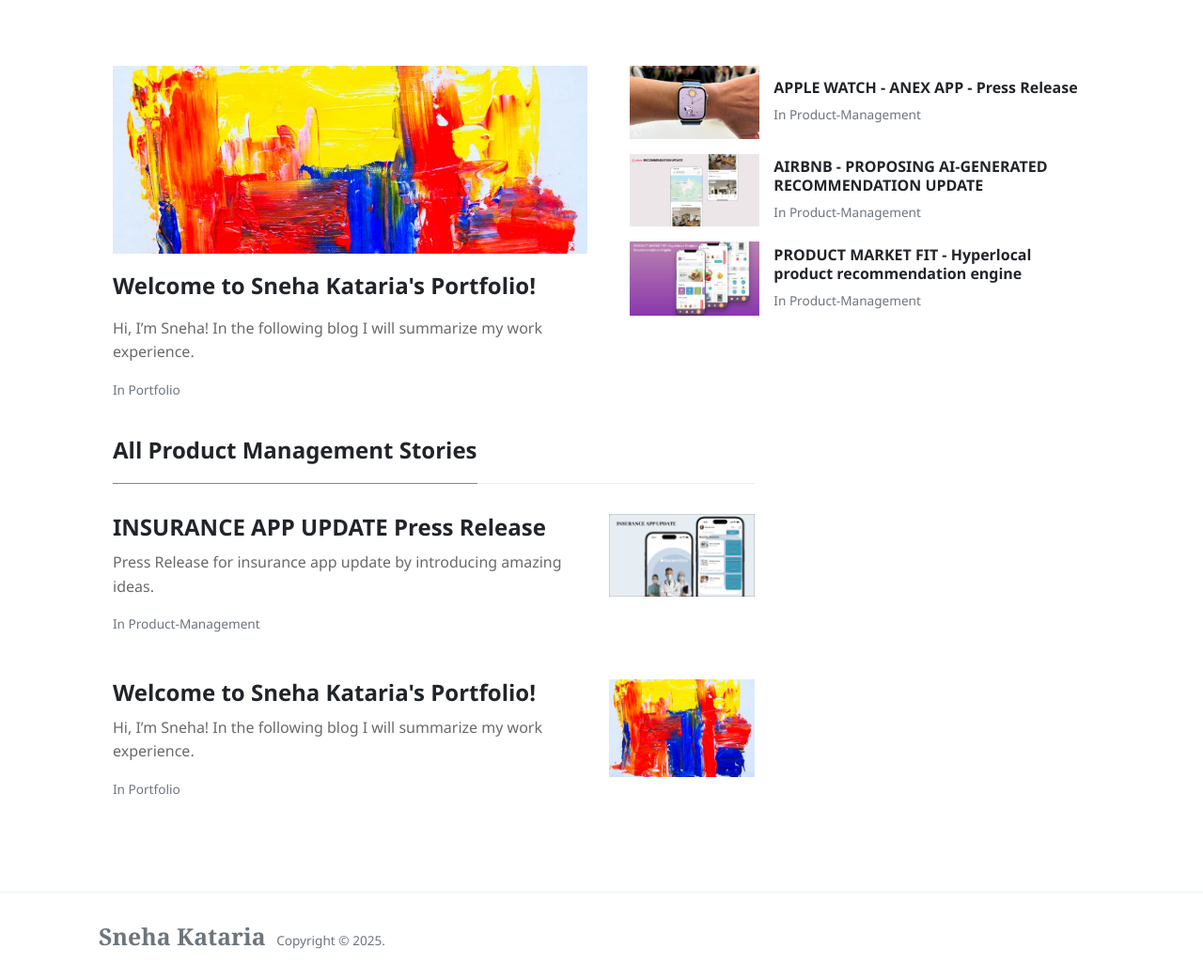
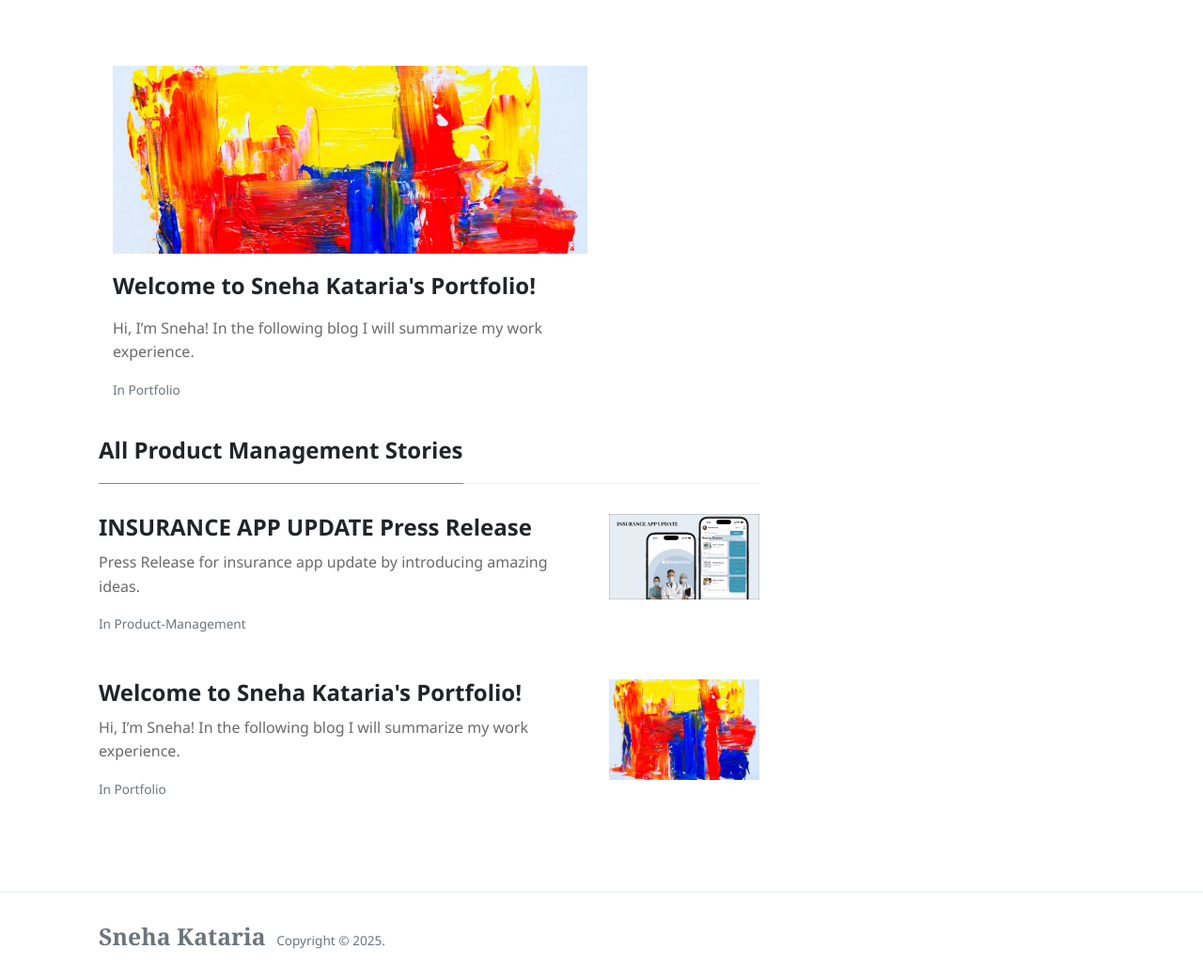
Before and after one commit to sneha-kataria/blog, a Jekyll site: the page built from index.html, in a window 1280 px wide and 1043 px high. Shown: the whole window at 94% size. Built offline with Jekyll 4.4.1, drawn with Linux system fonts in a browser that asks for light colours; nearby versions of some CDN libraries; the list of posts is cut into pages by our own code.

Commit message:
Removed latest blogs div.

```diff
--- a/index.html
+++ b/index.html
@@ -44,95 +44,94 @@ description: "Hey I am Sneha Kataria, and this my blog."
     </div>
     </div>
 
-    <div class="col-md-6">
-
-        <!-- second latest post -->
-<!--        {%- assign second_post = site.posts[1] -%}-->
-        {% assign second_post = site.posts | where: "path", "_posts/product-management/2024-11-01-apple-watch-annex.md" | first %}
-        <div class="mb-3 d-flex align-items-center">
-                {% if second_post.image %}
-                <div class="col-md-4">
-                <a href="{{site.baseurl}}{{second_post.url}}">
-                 <img class="w-100" src="{% if second_post.image contains "://" %}{{ second_post.image }}{% else %}{{ second_post.image | absolute_url }}{% endif %}" alt="{{ second_post.title }}">
-                </a>
-                </div>
-                {% endif %}
-                <div>
-                    <h2 class="mb-2 h6 font-weight-bold">
-                    <a class="text-dark" href="{{site.baseurl}}{{second_post.url}}">{{ second_post.title }}</a>
-                    </h2>
-                    <small class="d-block text-muted">
-                        In <span class="catlist">
-                        {% for category in second_post.categories %}
-                        <a class="text-capitalize text-muted smoothscroll" href="{{site.baseurl}}/categories.html#{{ category | downcase }}">{{ category }}</a><span class="sep">, </span>
-                        {% endfor %}
-                        </span>
-                    </small>
-                    <small class="text-muted">
-<!--                        {{ second_post.date | date: '%b %d, %Y' }}-->
-                    </small>
-                </div>
-            </div>
-
-        <!-- third latest post -->
-<!--        {%- assign third_post = site.posts[2] -%}-->
-        {% assign third_post = site.posts | where: "path", "_posts/product-management/2024-12-01-airbnb-proposal-ai-generated-recommendation.md" | first %}
-        <div class="mb-3 d-flex align-items-center">
-                {% if third_post.image %}
-                <div class="col-md-4">
-                <a href="{{site.baseurl}}{{third_post.url}}">
-                 <img class="w-100" src="{% if third_post.image contains "://" %}{{ third_post.image }}{% else %}{{site.baseurl}}/{{ third_post.image }}{% endif %}" alt="{{ third_post.title }}">
-                </a>
-                </div>
-                {% endif %}
-                <div>
-                    <h2 class="mb-2 h6 font-weight-bold">
-                    <a class="text-dark" href="{{site.baseurl}}{{third_post.url}}">{{ third_post.title }}</a>
-                    </h2>
-                    <small class="d-block text-muted">
-                        In <span class="catlist">
-                        {% for category in third_post.categories %}
-                        <a class="text-capitalize text-muted smoothscroll" href="{{site.baseurl}}/categories.html#{{ category | downcase }}">{{ category }}</a><span class="sep">, </span>
-                        {% endfor %}
-                        </span>
-                    </small>
-                    <small class="text-muted">
-<!--                        {{ third_post.date | date: '%b %d, %Y' }}-->
-                    </small>
-                </div>
-            </div>
-
-        <!-- fourth latest post -->
-<!--        {%- assign fourth_post = site.posts[3] -%}     -->
-        {% assign fourth_post = site.posts | where: "path", "_posts/product-management/2024-12-15-hyper-local-product-market-fit.md" | first %}
-        <div class="mb-3 d-flex align-items-center">
-                {% if fourth_post.image %}
-                <div class="col-md-4">
-                <a href="{{site.baseurl}}{{fourth_post.url}}">
-                <img class="w-100" src="{% if fourth_post.image contains "://" %}{{ fourth_post.image }}{% else %}{{site.baseurl}}/{{ fourth_post.image }}{% endif %}" alt="{{ fourth_post.title }}">
-                </a>
-                </div>
-                {% endif %}
-                <div>
-                    <h2 class="mb-2 h6 font-weight-bold">
-                    <a class="text-dark" href="{{site.baseurl}}{{fourth_post.url}}">{{ fourth_post.title }}</a>
-                    </h2>
-                    <small class="d-block text-muted">
-                        In <span class="catlist">
-                        {% for category in fourth_post.categories %}
-                        <a class="text-capitalize text-muted smoothscroll" href="{{site.baseurl}}/categories.html#{{ category | downcase }}">{{ category }}</a><span class="sep">, </span>
-                        {% endfor %}
-                        </span>
-                    </small>
-                    <small class="text-muted">
-<!--                        {{ fourth_post.date | date: '%b %d, %Y' }}-->
-                    </small>
-                </div>
-            </div>
-
-    </div>
-
-</div>
+<!--    <div class="col-md-6">-->
+<!--        &lt;!&ndash; second latest post &ndash;&gt;-->
+<!--&lt;!&ndash;        {%- assign second_post = site.posts[1] -%}&ndash;&gt;-->
+<!--        {% assign second_post = site.posts | where: "path", "_posts/product-management/2024-11-01-apple-watch-annex.md" | first %}-->
+<!--        <div class="mb-3 d-flex align-items-center">                -->
+<!--                {% if second_post.image %}-->
+<!--                <div class="col-md-4">-->
+<!--                <a href="{{site.baseurl}}{{second_post.url}}">-->
+<!--                 <img class="w-100" src="{% if second_post.image contains "://" %}{{ second_post.image }}{% else %}{{ second_post.image | absolute_url }}{% endif %}" alt="{{ second_post.title }}">-->
+<!--                </a>-->
+<!--                </div>-->
+<!--                {% endif %}                -->
+<!--                <div>-->
+<!--                    <h2 class="mb-2 h6 font-weight-bold">-->
+<!--                    <a class="text-dark" href="{{site.baseurl}}{{second_post.url}}">{{ second_post.title }}</a>-->
+<!--                    </h2>-->
+<!--                    <small class="d-block text-muted">-->
+<!--                        In <span class="catlist">-->
+<!--                        {% for category in second_post.categories %}-->
+<!--                        <a class="text-capitalize text-muted smoothscroll" href="{{site.baseurl}}/categories.html#{{ category | downcase }}">{{ category }}</a><span class="sep">, </span>-->
+<!--                        {% endfor %}-->
+<!--                        </span>                   -->
+<!--                    </small>-->
+<!--                    <small class="text-muted">-->
+<!--&lt;!&ndash;                        {{ second_post.date | date: '%b %d, %Y' }}&ndash;&gt;-->
+<!--                    </small>-->
+<!--                </div>-->
+<!--            </div>-->
+<!--        -->
+<!--        &lt;!&ndash; third latest post &ndash;&gt;-->
+<!--&lt;!&ndash;        {%- assign third_post = site.posts[2] -%}&ndash;&gt;-->
+<!--        {% assign third_post = site.posts | where: "path", "_posts/product-management/2024-12-01-airbnb-proposal-ai-generated-recommendation.md" | first %}-->
+<!--        <div class="mb-3 d-flex align-items-center">                -->
+<!--                {% if third_post.image %}-->
+<!--                <div class="col-md-4">-->
+<!--                <a href="{{site.baseurl}}{{third_post.url}}">-->
+<!--                 <img class="w-100" src="{% if third_post.image contains "://" %}{{ third_post.image }}{% else %}{{site.baseurl}}/{{ third_post.image }}{% endif %}" alt="{{ third_post.title }}">-->
+<!--                </a>-->
+<!--                </div>-->
+<!--                {% endif %}                -->
+<!--                <div>-->
+<!--                    <h2 class="mb-2 h6 font-weight-bold">-->
+<!--                    <a class="text-dark" href="{{site.baseurl}}{{third_post.url}}">{{ third_post.title }}</a>-->
+<!--                    </h2>-->
+<!--                    <small class="d-block text-muted">-->
+<!--                        In <span class="catlist">-->
+<!--                        {% for category in third_post.categories %}-->
+<!--                        <a class="text-capitalize text-muted smoothscroll" href="{{site.baseurl}}/categories.html#{{ category | downcase }}">{{ category }}</a><span class="sep">, </span>-->
+<!--                        {% endfor %}-->
+<!--                        </span>                   -->
+<!--                    </small>-->
+<!--                    <small class="text-muted">-->
+<!--&lt;!&ndash;                        {{ third_post.date | date: '%b %d, %Y' }}&ndash;&gt;-->
+<!--                    </small>-->
+<!--                </div>-->
+<!--            </div>-->
+<!--        -->
+<!--        &lt;!&ndash; fourth latest post &ndash;&gt;-->
+<!--&lt;!&ndash;        {%- assign fourth_post = site.posts[3] -%}     &ndash;&gt;-->
+<!--        {% assign fourth_post = site.posts | where: "path", "_posts/product-management/2024-12-15-hyper-local-product-market-fit.md" | first %}-->
+<!--        <div class="mb-3 d-flex align-items-center">                -->
+<!--                {% if fourth_post.image %}-->
+<!--                <div class="col-md-4">-->
+<!--                <a href="{{site.baseurl}}{{fourth_post.url}}">-->
+<!--                <img class="w-100" src="{% if fourth_post.image contains "://" %}{{ fourth_post.image }}{% else %}{{site.baseurl}}/{{ fourth_post.image }}{% endif %}" alt="{{ fourth_post.title }}">-->
+<!--                </a>-->
+<!--                </div>-->
+<!--                {% endif %}                -->
+<!--                <div>-->
+<!--                    <h2 class="mb-2 h6 font-weight-bold">-->
+<!--                    <a class="text-dark" href="{{site.baseurl}}{{fourth_post.url}}">{{ fourth_post.title }}</a>-->
+<!--                    </h2>-->
+<!--                    <small class="d-block text-muted">-->
+<!--                        In <span class="catlist">-->
+<!--                        {% for category in fourth_post.categories %}-->
+<!--                        <a class="text-capitalize text-muted smoothscroll" href="{{site.baseurl}}/categories.html#{{ category | downcase }}">{{ category }}</a><span class="sep">, </span>-->
+<!--                        {% endfor %}-->
+<!--                        </span>                   -->
+<!--                    </small>-->
+<!--                    <small class="text-muted">-->
+<!--&lt;!&ndash;                        {{ fourth_post.date | date: '%b %d, %Y' }}&ndash;&gt;-->
+<!--                    </small>-->
+<!--                </div>-->
+<!--            </div>-->
+<!--        -->
+<!--    </div>-->
+<!--    -->
+<!--</div>-->
 
 <!-- Sticky - add sticky tag to the post you want to highlight here - tags: [sticky] -->
 {% for post in site.posts %}
```
